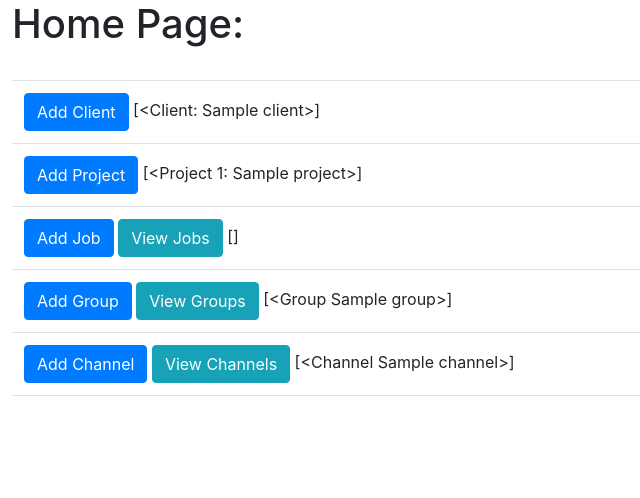
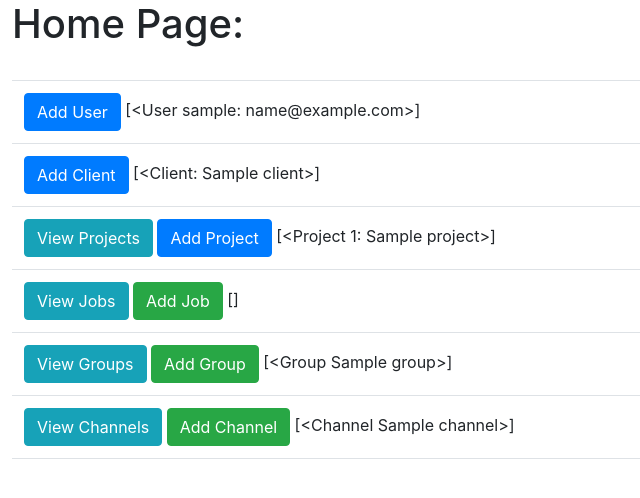
Before and after one commit to ThatOldChap/fictitious-penguin, a Flask app: page / in a window 1280 px wide. Shown: the part 56-554 px from the top of the page, without its empty margins (0-640 px from the left). Run offline with Flask 2, Linux system fonts and the light colour scheme; tables that the repository leaves empty hold one stand-in row (values such as "Sample post"); data that the repository does not hold is empty; parts of the project's set-up code (start-up, migrations or seed data) failed here and were passed over; some libraries are stand-ins or nearby versions.

Commit message:
Added new projects list and prepopulated form fields

```diff
--- a/app/main/routes.py
+++ b/app/main/routes.py
@@ -14,6 +14,9 @@ from app.utils import TestPointListType, none_if_empty
 def index():
 
     summary = {}
+
+    users = User.query.all()
+    summary["users"] = users
 
     clients = Client.query.all()
     summary["clients"] = clients
@@ -110,16 +113,35 @@ def add_project():
     return render_template('add_item.html', title='Add Project', form=form, item='Project')
 
 
-@bp.route('/add_job', methods=['GET', 'POST'])
-def add_job():
+@bp.route('/projects', methods=['GET', 'POST'])
+def projects():
+
+    projects = Project.query.all()
+
+    return render_template('projects.html', title='Projects List', projects=projects)
+
+
+@bp.route('/projects/<project_id>/add_job', methods=['GET', 'POST'])
+def add_job(project_id):
+
+    # Generate the choices lists for the form's SelectFields
+    CLIENT_NAME_CHOICES = EMPTY_SELECT_CHOICE + [(c.id, c.name) for c in Client.query.order_by('name')]
+    PROJECT_NUMBER_CHOICES = EMPTY_SELECT_CHOICE + [(p.id, p.number) for p in Project.query.order_by('number')]
+    PROJECT_NAME_CHOICES = EMPTY_SELECT_CHOICE + [(p.id, p.name) for p in Project.query.order_by('name')]
+
+    # Get the chosen project
+    project = Project.query.filter_by(id=project_id).first()
 
     # Create the form
-    form = AddJobForm()
+    form = AddJobForm(client_name=project.client_id, project_number=project_id, project_name=project_id)
 
-    # Generate the list of SelectField choices to populate in the form
-    form.client_name.choices = EMPTY_SELECT_CHOICE + [(c.id, c.name) for c in Client.query.order_by('name')]
-    form.project_number.choices = EMPTY_SELECT_CHOICE + [(p.id, p.number) for p in Project.query.order_by('number')]
-    form.project_name.choices = EMPTY_SELECT_CHOICE + [(p.id, p.name) for p in Project.query.order_by('name')]
+    # Add the project_id from which the new job was requested by the user to be added to
+    form.project_id = project_id
+
+    # Assign the SelectField choices to populate in the form
+    form.client_name.choices = CLIENT_NAME_CHOICES
+    form.project_number.choices = PROJECT_NUMBER_CHOICES
+    form.project_name.choices = PROJECT_NAME_CHOICES
 
     # User has added a new job
     if form.validate_on_submit():
@@ -137,10 +159,10 @@ def add_job():
     return render_template('add_item.html', title='Add Job', form=form, item='Job')
 
 
-@bp.route('/jobs', methods=['GET', 'POST'])
-def jobs():
+@bp.route('/projects/<project_id>/jobs', methods=['GET', 'POST'])
+def jobs(project_id):
 
-    jobs = Job.query.all()
+    jobs = Job.query.filter_by(project_id=project_id).all()
 
     return render_template('jobs.html', title='Job List', jobs=jobs)
 
--- a/app/templates/index.html
+++ b/app/templates/index.html
@@ -8,6 +8,14 @@
         <tr>
             <td>
                 <button type="button" class="btn btn-primary">
+                    <a style="color:#FFFFFF;" href="{{ url_for('auth.register') }}">Add User</a>
+                </button>
+                {{ summary["users"] }}
+            </td>
+        </tr>
+        <tr>
+            <td>
+                <button type="button" class="btn btn-primary">
                     <a style="color:#FFFFFF;" href="{{ url_for('main.add_client') }}">Add Client</a>
                 </button>
                 {{ summary["clients"] }}
@@ -15,6 +23,9 @@
         </tr>
         <tr>
             <td>
+                <button type="button" class="btn btn-info">
+                    <a style="color:#FFFFFF;" href="{{ url_for('main.projects') }}">View Projects</a>
+                </button>
                 <button type="button" class="btn btn-primary">
                     <a style="color:#FFFFFF;" href="{{ url_for('main.add_project') }}">Add Project</a>
                 </button>
@@ -23,33 +34,34 @@
         </tr>
         <tr>
             <td>
-                <button type="button" class="btn btn-primary">
-                    <a style="color:#FFFFFF;" href="{{ url_for('main.add_job') }}">Add Job</a>
+                <button type="button" class="btn btn-info">
+                    <a style="color:#FFFFFF;" href="{{ url_for('main.jobs', project_id=1) }}">View Jobs</a>
                 </button>
-                <button type="button" class="btn btn-info">
-                    <a style="color:#FFFFFF;" href="{{ url_for('main.jobs') }}">View Jobs</a>
+                <button type="button" class="btn btn-success">
+                    <a style="color:#FFFFFF;" href="{{ url_for('main.add_job', project_id=1) }}">Add Job</a>
                 </button>
                 {{ summary["jobs"] }}
             </td>
         </tr>
         <tr>
             <td>
-                <button type="button" class="btn btn-primary">
-                    <a style="color:#FFFFFF;" href="{{ url_for('main.add_group', job_id=1) }}">Add Group</a>
-                </button>
                 <button type="button" class="btn btn-info">
                     <a style="color:#FFFFFF;" href="{{ url_for('main.groups', job_id=1) }}">View Groups</a>
                 </button>
+                <button type="button" class="btn btn-success">
+                    <a style="color:#FFFFFF;" href="{{ url_for('main.add_group', job_id=1) }}">Add Group</a>
+                </button>
+
                 {{ summary["groups"] }}
             </td>
         </tr>
         <tr>
             <td>
-                <button type="button" class="btn btn-primary">
-                    <a style="color:#FFFFFF;" href="{{ url_for('main.add_channel', group_id=1) }}">Add Channel</a>
-                </button>
                 <button type="button" class="btn btn-info">
                     <a style="color:#FFFFFF;" href="{{ url_for('main.channels', group_id=1) }}">View Channels</a>
+                </button>
+                <button type="button" class="btn btn-success">
+                    <a style="color:#FFFFFF;" href="{{ url_for('main.add_channel', group_id=1) }}">Add Channel</a>
                 </button>
                 {{ summary["channels"] }}
             </td>
--- a/app/templates/testpoint.html
+++ b/app/templates/testpoint.html
@@ -34,7 +34,7 @@
         <div class="row">
             <div class="col">
                 <div class="input-group">
-                    <span class="input-group-text">{{ testpoint.lower_limit() }}</span>
+                    <span class="input-group-text" name="lower-limit">{{ testpoint.lower_limit() }}</span>
                     {% if testpoint.measured_test_value == None %}
                         {{ testpoint_form.test_value(
                             value="",
@@ -46,7 +46,7 @@
                             placeholder=testpoint.nominal_test_value)
                         }}
                     {% endif %}
-                    <span class="input-group-text">{{ testpoint.upper_limit() }}</span>
+                    <span class="input-group-text" name="upper-limit">{{ testpoint.upper_limit() }}</span>
                     <span class="input-group-text units">{{ channel.measurement_units }}</span>
                 </div>
             </div>
@@ -61,7 +61,7 @@
                     {% else %}
                         <input type="text" class="form-control text-center" name="measured-error" placeholder="0.000" value="{{ testpoint.measured_error }}" readonly>
                     {% endif %}
-                    <span class="input-group-text units">{{ channel.measurement_units }}</span>
+                    <span class="input-group-text units" name="error-units">{{ channel.measurement_units }}</span>
                 </div>
             </div>
         </div>
```
Also changed, not shown: app/templates/projects.html (added, +36 -0 lines).
